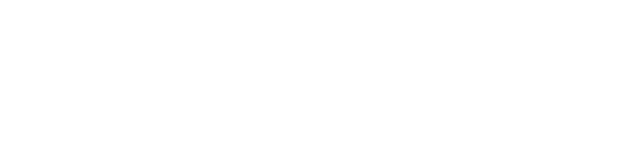
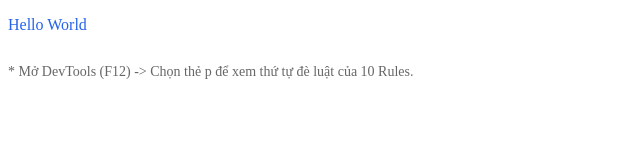
Before and after one commit to thai1323/CSE391_NguyenHongThai_2351170619, a plain HTML site: page PBT_03/specificity.html in a window 1280 px wide. Shown: the whole page, without its empty margins (0-640 px from the left). Drawn offline with Linux system fonts and the light colour scheme.

Commit message:
Hoan thanh B3

```diff
--- a/PBT_03/specificity.css
+++ b/PBT_03/specificity.css
@@ -0,0 +1,49 @@
+* {
+    color: #94a3b8;
+}
+
+
+p {
+    color: #7c3aed;
+}
+
+
+div div p {
+    color: #059669;
+}
+
+
+.text {
+    color: #ea580c;
+}
+
+
+p.text {
+    color: #db2777;
+}
+
+
+.text.highlight {
+    color: #0284c7;
+}
+
+
+.container p.text.highlight {
+    color: #b45309;
+}
+
+
+#demo {
+    color: #e11d48;
+}
+
+
+.main-wrapper #demo.highlight {
+    color: #111827;
+    /* Đen */
+}
+
+
+#app-root #demo {
+    color: #2563eb;
+}
--- a/PBT_03/specificity.html
+++ b/PBT_03/specificity.html
@@ -0,0 +1,22 @@
+<!DOCTYPE html>
+<html lang="vi">
+<head>
+    <meta charset="UTF-8">
+    <meta name="viewport" content="width=device-width, initial-scale=1.0">
+    <title>Specificity Battle - TLU</title>
+    <link rel="stylesheet" href="specificity.css">
+</head>
+<body>
+
+    <div class="main-wrapper" id="app-root">
+        <div class="container">
+            <p id="demo" class="text highlight">Hello World</p>
+        </div>
+    </div>
+
+    <div style="margin-top: 30px; font-size: 14px; color: #666;">
+        * Mở DevTools (F12) -> Chọn thẻ p để xem thứ tự đè luật của 10 Rules.
+    </div>
+
+</body>
+</html>
```
Also changed, not shown: PBT_03/boxmodel.css (+15 -22 lines), PBT_03/debug_layout.css (+1 -18 lines), PBT_03/debug_layout.html (+0 -3 lines), PBT_03/screenshots/B3check.png (added), 1 other file.
